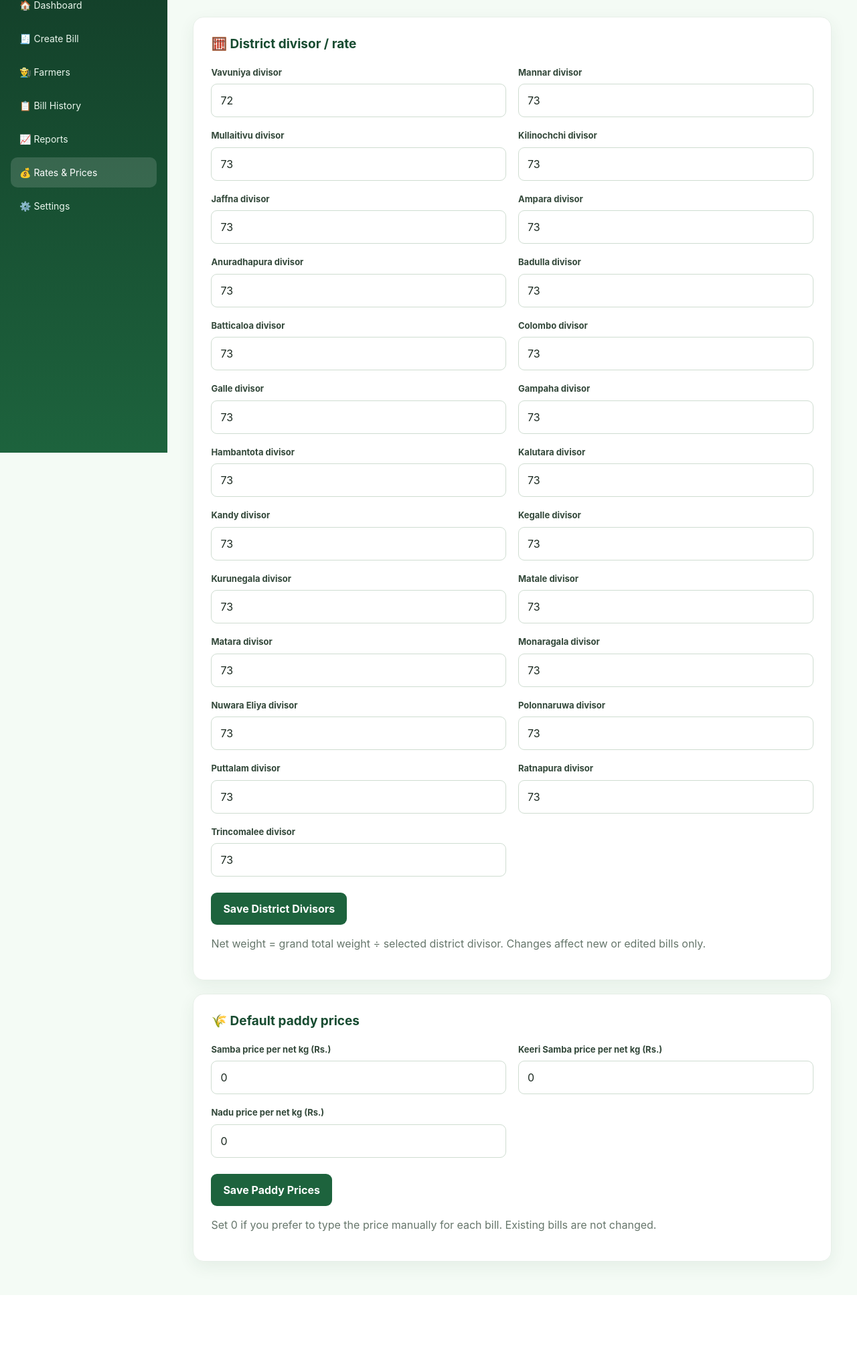
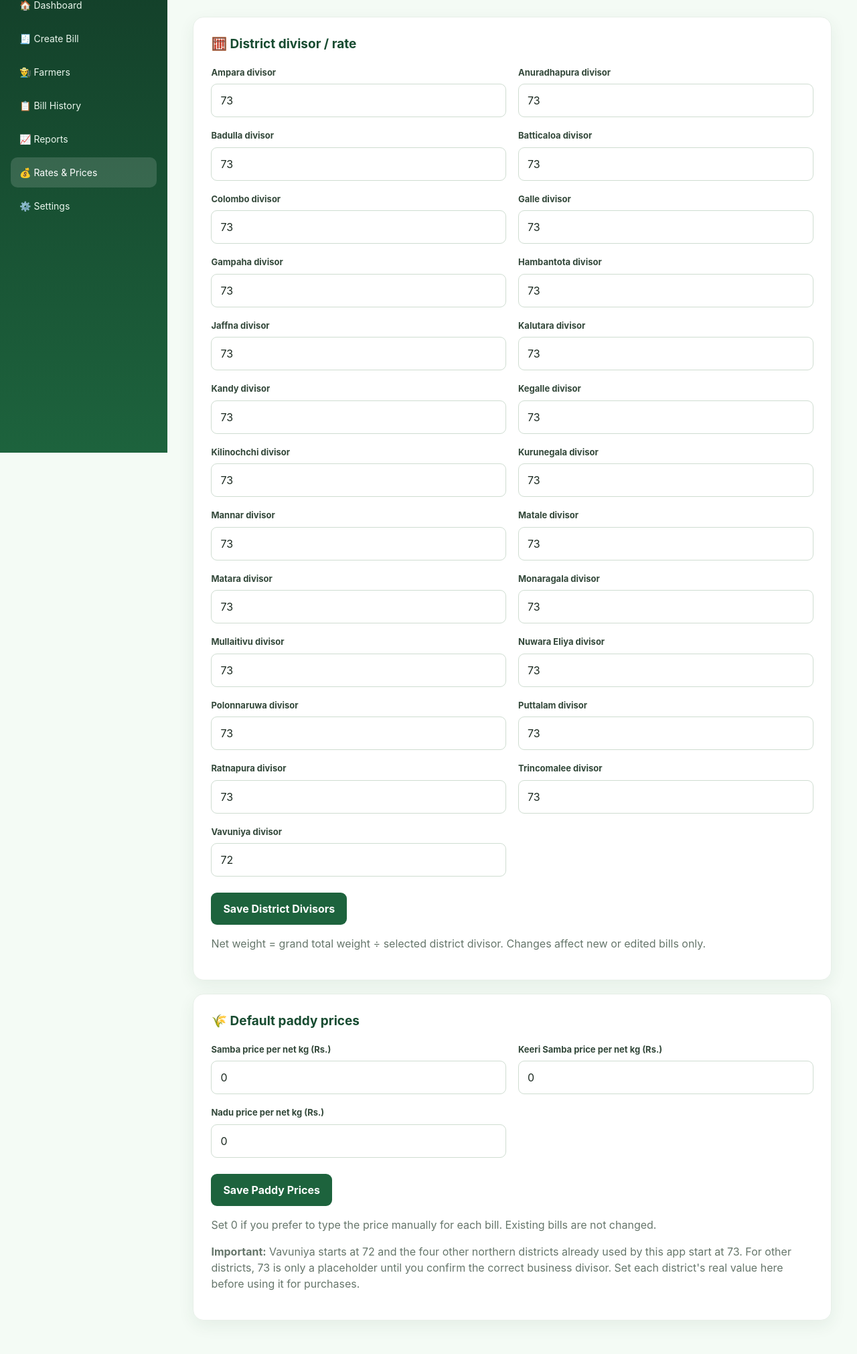
Before and after one commit to farisjm/jm-paddy-update, a PHP site: page /prices.php in a window 1280 px wide. Shown: the part 124-2146 px from the top of the page at 67% size. Before the commit the page ends 2031 px from the top, so only its background shows below. Run offline with PHP 8.4, Linux system fonts and the light colour scheme; data comes from the database, SQL or seed files in the repository.

Commit message:
Improve JM PADDY billing and district support

```diff
--- a/prices.php
+++ b/prices.php
@@ -1,8 +1,8 @@
 <?php
 require "db.php";
-$rates=["Vavuniya"=>72,"Mannar"=>73,"Mullaitivu"=>73,"Kilinochchi"=>73,"Jaffna"=>73];$r=$conn->query("SELECT district,divisor FROM district_rates");if($r)while($x=$r->fetch_assoc())$rates[$x["district"]]=(float)$x["divisor"];
+$rates=["Ampara"=>73,"Anuradhapura"=>73,"Badulla"=>73,"Batticaloa"=>73,"Colombo"=>73,"Galle"=>73,"Gampaha"=>73,"Hambantota"=>73,"Jaffna"=>73,"Kalutara"=>73,"Kandy"=>73,"Kegalle"=>73,"Kilinochchi"=>73,"Kurunegala"=>73,"Mannar"=>73,"Matale"=>73,"Matara"=>73,"Monaragala"=>73,"Mullaitivu"=>73,"Nuwara Eliya"=>73,"Polonnaruwa"=>73,"Puttalam"=>73,"Ratnapura"=>73,"Trincomalee"=>73,"Vavuniya"=>72];$r=$conn->query("SELECT district,divisor FROM district_rates");if($r)while($x=$r->fetch_assoc())$rates[$x["district"]]=(float)$x["divisor"];
 $prices=["Samba"=>0,"Keeri Samba"=>0,"Nadu"=>0];$p=$conn->query("SELECT paddy_type,price FROM paddy_prices");if($p)while($x=$p->fetch_assoc())$prices[$x["paddy_type"]]=(float)$x["price"];
 ?><!doctype html><html lang="en"><head><meta charset="utf-8"><meta name="viewport" content="width=device-width,initial-scale=1"><title>JM PADDY | Rates & Prices</title><link rel="stylesheet" href="style.css"></head><body><div class="app"><aside class="sidebar"><h2>🌾 JM PADDY</h2><p class="subtitle">Paddy Billing System</p><nav><a href="dashboard.php">🏠 Dashboard</a><a href="bill.php">🧾 Create Bill</a><a href="farmers.php">👨‍🌾 Farmers</a><a href="history.php">📋 Bill History</a><a href="reports.php">📈 Reports</a><a class="active" href="prices.php">💰 Rates & Prices</a><a href="settings.php">⚙️ Settings</a></nav></aside><main class="main"><header class="topbar"><div><h1>District Rates & Paddy Prices</h1><p>Update these defaults anytime. New bills use the latest values; saved bills keep their own rate and price.</p></div><a class="btn" href="bill.php">Create Bill →</a></header>
 <?php if(isset($_GET["saved"])): ?><section class="panel">✓ Rates and prices updated successfully.</section><?php endif;?>
 <section class="panel"><h2>🧮 District divisor / rate</h2><form action="save_rates.php" method="post"><input type="hidden" name="kind" value="rates"><div class="grid"><?php foreach($rates as $district=>$rate): ?><div><label for="rate_<?= htmlspecialchars($district) ?>"><?= htmlspecialchars($district) ?> divisor</label><input id="rate_<?= htmlspecialchars($district) ?>" type="number" name="rates[<?= htmlspecialchars($district) ?>]" value="<?= htmlspecialchars((string)$rate) ?>" min="0.01" step="0.01" required></div><?php endforeach;?></div><div class="actions"><button class="save" type="submit">Save District Divisors</button></div></form><p>Net weight = grand total weight ÷ selected district divisor. Changes affect new or edited bills only.</p></section>
-<section class="panel"><h2>🌾 Default paddy prices</h2><form action="save_rates.php" method="post"><input type="hidden" name="kind" value="prices"><div class="grid"><?php foreach($prices as $type=>$price): ?><div><label for="price_<?= htmlspecialchars($type) ?>"><?= htmlspecialchars($type) ?> price per net kg (Rs.)</label><input id="price_<?= htmlspecialchars($type) ?>" type="number" name="prices[<?= htmlspecialchars($type) ?>]" value="<?= htmlspecialchars((string)$price) ?>" min="0" step="0.01" required></div><?php endforeach;?></div><div class="actions"><button class="save" type="submit">Save Paddy Prices</button></div></form><p>Set 0 if you prefer to type the price manually for each bill. Existing bills are not changed.</p></section></main></div></body></html>
+<section class="panel"><h2>🌾 Default paddy prices</h2><form action="save_rates.php" method="post"><input type="hidden" name="kind" value="prices"><div class="grid"><?php foreach($prices as $type=>$price): ?><div><label for="price_<?= htmlspecialchars($type) ?>"><?= htmlspecialchars($type) ?> price per net kg (Rs.)</label><input id="price_<?= htmlspecialchars($type) ?>" type="number" name="prices[<?= htmlspecialchars($type) ?>]" value="<?= htmlspecialchars((string)$price) ?>" min="0" step="0.01" required></div><?php endforeach;?></div><div class="actions"><button class="save" type="submit">Save Paddy Prices</button></div></form><p>Set 0 if you prefer to type the price manually for each bill. Existing bills are not changed.</p><p><strong>Important:</strong> Vavuniya starts at 72 and the four other northern districts already used by this app start at 73. For other districts, 73 is only a placeholder until you confirm the correct business divisor. Set each district's real value here before using it for purchases.</p></section></main></div></body></html>
```
